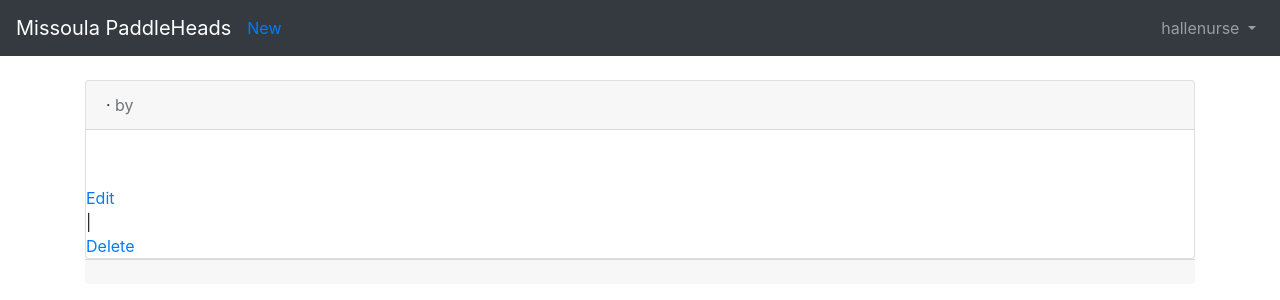
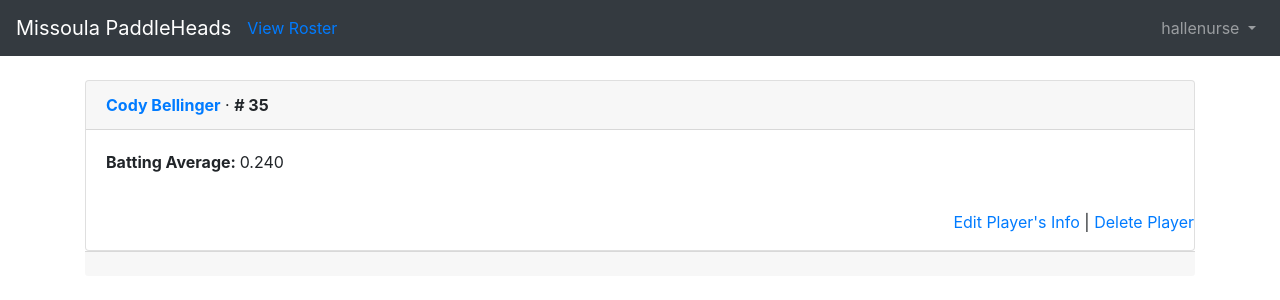
Before and after one commit to hallenurse/WebApp_PaddleHeads, a Django app: page /roster/ in a window 1280 px wide. Shown: the top 300 px of the page. Run offline with Django 3.2, Linux system fonts and the light colour scheme; a user stored in the database is signed in; data comes from the database, SQL or seed files in the repository; both versions use the stored data as it was after the commit; some libraries are stand-ins or nearby versions.

Commit message:
Bug in roster app (list view) fixed. Worked on html for roster detail and list view.

```diff
--- a/pheads_project/settings.py
+++ b/pheads_project/settings.py
@@ -127,3 +127,4 @@
 LOGOUT_REDIRECT_URL = 'home'
 CRISPY_TEMPLATE_PACK = 'bootstrap4'
 EMAIL_BACKEND = 'django.core.mail.backends.console.EmailBackend'
+STATICFILES_DIRS = [os.path.join(BASE_DIR, 'static')]
--- /dev/null
+++ b/static/css/base.css
@@ -0,0 +1,4 @@
+body {
+	font-family: 'Source Sans Pro', sans-serif;
+	font-size: 18px;
+}}
--- a/templates/base.html
+++ b/templates/base.html
@@ -19,7 +19,7 @@
     	<a class="navbar-brand" href="{% url 'home' %}">Missoula PaddleHeads</a>
 		{% if user.is_authenticated %}
 	  		<ul class="navbar-nav mr-auto">
-				<li class="nav-item"><a href="{% url 'home' %}">New</a></li>
+				<li class="nav-item"><a href="{% url 'roster_list' %}">View Roster</a></li>
 			</ul>
 		{% endif %}
       <button class="navbar-toggler" type="button" data-toggle="collapse"
--- a/templates/roster_list.html
+++ b/templates/roster_list.html
@@ -1,17 +1,22 @@
 {% extends 'base.html' %}
 {% block title %}PaddleHeads Roster{% endblock title %}
 {% block content %}
-	{% for article in object_list %}
+	{% for roster in object_list %}
 		<div class="card">
 			<div class="card-header">
-				<span class="font-weight-bold">{{ roster.name }}</span> &middot;
-				<span class="text-muted">by {{ roster.author}}
+				<a href="{% url 'roster_detail' roster.pk %}"><span class="font-weight-bold">{{ roster.name }}</span></a> &middot;
+				<span class="font-weight-bold"># {{ roster.number}}
 			</div>
 			<div class="card-body">
-				<p>{{ roster.profile }}</p>
+				<p>
+					<span class="font-weight-bold">Batting Average: </span>
+					{{ roster.batting_average }}
+				</p>
 			</div>
-				<a href="{% url 'roster_edit' roster.pk %}">Edit</a> |
-				<a href="{% url 'roster_delete' roster.pk %}">Delete</a>
+			<p align="right">
+				<a href="{% url 'roster_edit' roster.pk %}">Edit Player's Info</a> |
+				<a href="{% url 'roster_delete' roster.pk %}">Delete Player</a>
+				</p>
 			</div>
 			<div class="card-footer">
 				{% for comment in roster.comments.all %}
```
Also changed, not shown: templates/roster_detail.html (+8 -4 lines), db.sqlite3.
